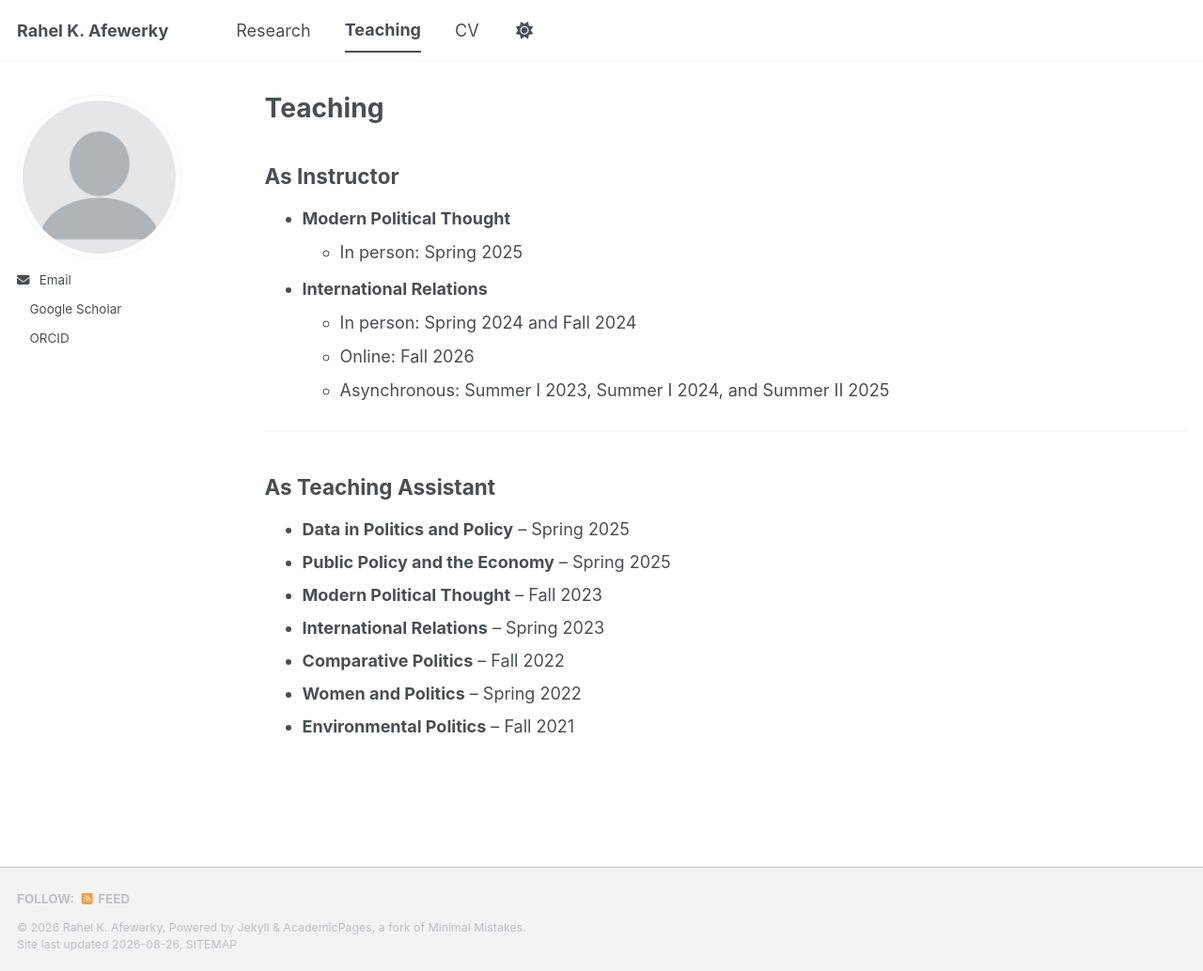
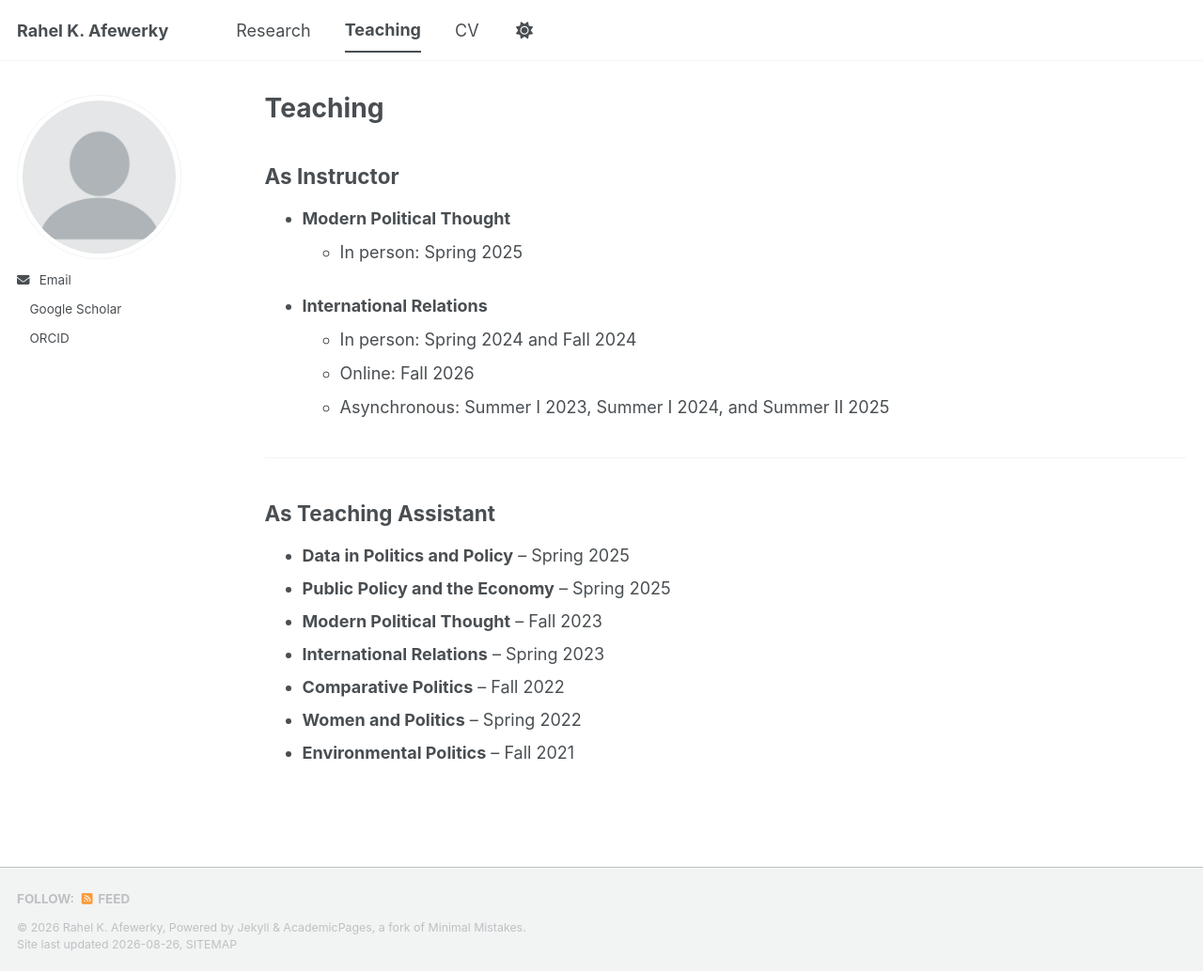
Before and after one commit to rahelafewerky/rahelafewerky.github.io, a Jekyll site: the page built from _pages/teaching.html, in a window 1280 px wide and 1034 px high. Shown: the whole window at 94% size. Built offline with Jekyll 4.4.1, drawn with Linux system fonts in a browser that asks for light colours; a style sheet for code colours, icons or effects is not loaded.

Commit message:
Update teaching.html

```diff
--- a/_pages/teaching.html
+++ b/_pages/teaching.html
@@ -8,7 +8,7 @@ author_profile: true
 <h2>As Instructor</h2>
 
 <ul>
-  <li style="margin-bottom: 12px;">
+  <li style="margin-bottom: 30px;">
     <strong>Modern Political Thought</strong>
     <ul>
       <li>In person: Spring 2025</li>
@@ -18,7 +18,7 @@ author_profile: true
 
 
   </li>
-  <li style="margin-bottom: 12px;">
+  <li style="margin-bottom: 40px;">
     <strong>International Relations</strong>
     <ul>
       <li>In person: Spring 2024 and Fall 2024</li>
```
